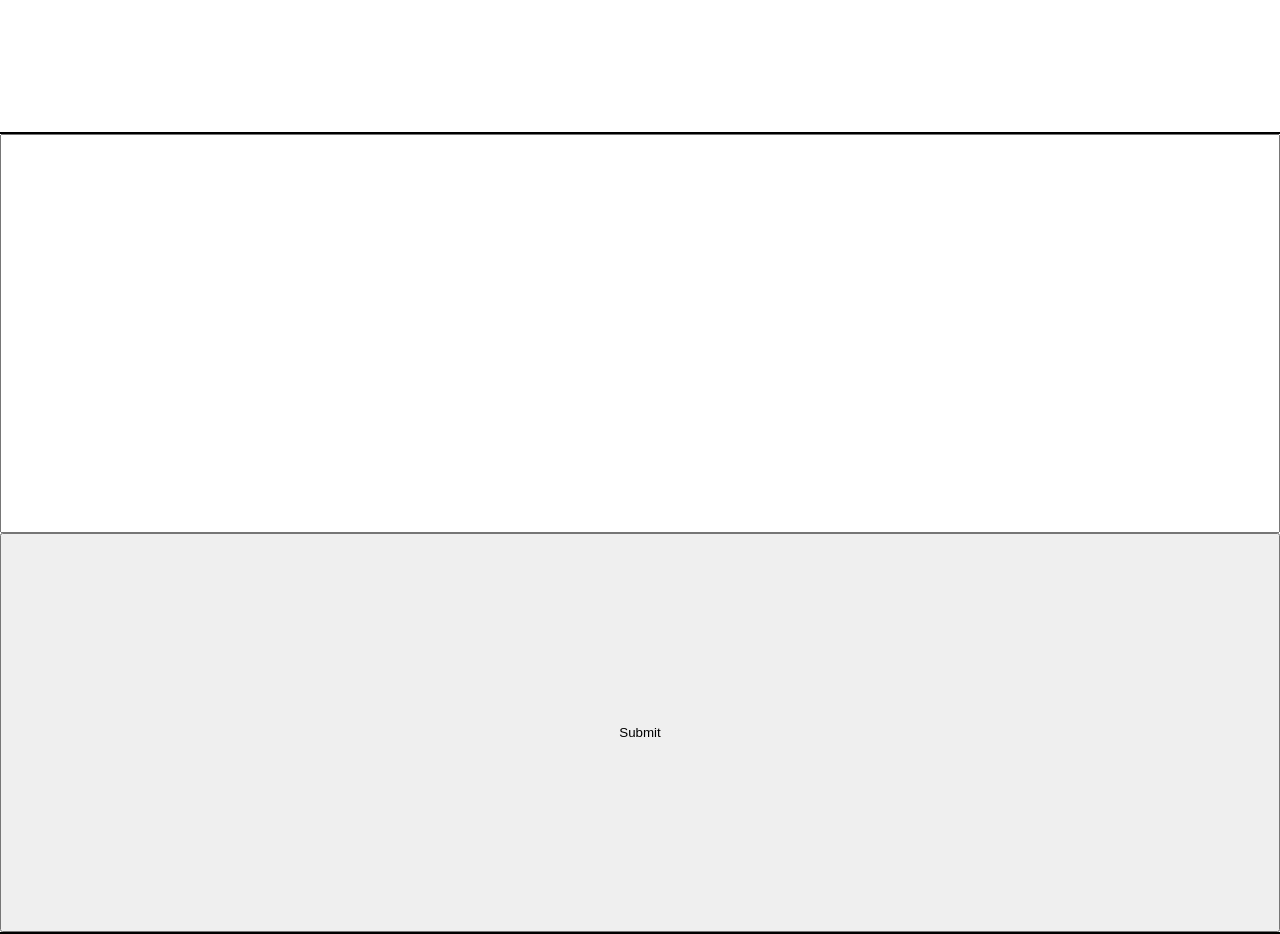
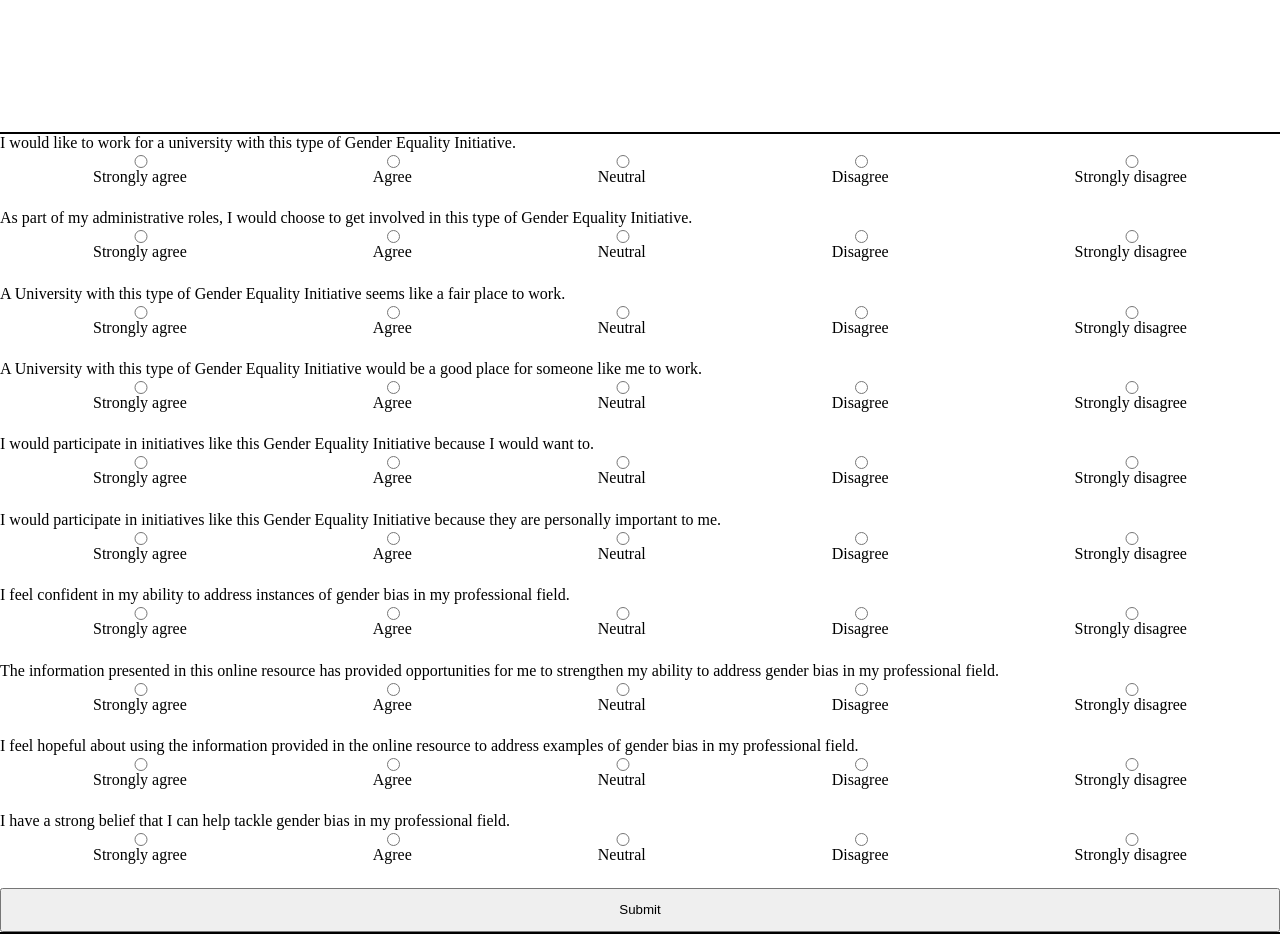
Before and after one commit to player2point0/AthenaSwanApp, a React (Create React App) app: page / in a window 1280 px wide. Shown: the part 7880-8814 px from the top of the page. Built offline with nearby package versions, Linux system fonts and the light colour scheme.

Commit message:
likert scale questions

```diff
--- /dev/null
+++ b/src/core/components/LikertScaleInput/LikertScaleInput.module.css
@@ -0,0 +1,11 @@
+.optionsContainer {
+	display: flex;
+	flex-direction: row;
+	justify-content: space-around;
+}
+
+.option {
+	display: flex;
+	flex-direction: column;
+	justify-content: center;
+}
--- /dev/null
+++ b/src/core/components/LikertScaleInput/LikertScaleInput.tsx
@@ -0,0 +1,60 @@
+import { FC } from "react";
+import styles from "./LikertScaleInput.module.css";
+
+type Props = {
+	questionText: String;
+	registerField: Object;
+};
+
+const LikertScaleInput: FC<Props> = ({ questionText, registerField }) => {
+	// TODO does name need to be the question name / input name??
+	return (
+		<div>
+			<label>{questionText}</label>
+			<div className={styles.optionsContainer}>
+				<div className={styles.option}>
+					<input
+						type="radio"
+						name="likert"
+						value="strong_agree"
+						{...registerField}
+					/>
+					<label>Strongly agree</label>
+				</div>
+				<div className={styles.option}>
+					<input type="radio" name="likert" value="agree" {...registerField} />
+					<label>Agree</label>
+				</div>
+				<div className={styles.option}>
+					<input
+						type="radio"
+						name="likert"
+						value="neutral"
+						{...registerField}
+					/>
+					<label>Neutral</label>
+				</div>
+				<div className={styles.option}>
+					<input
+						type="radio"
+						name="likert"
+						value="disagree"
+						{...registerField}
+					/>
+					<label>Disagree</label>
+				</div>
+				<div className={styles.option}>
+					<input
+						type="radio"
+						name="likert"
+						value="strong_disagree"
+						{...registerField}
+					/>
+					<label>Strongly disagree</label>
+				</div>
+			</div>
+		</div>
+	);
+};
+
+export default LikertScaleInput;
--- /dev/null
+++ b/src/core/components/LikertScaleInput/index.tsx
@@ -0,0 +1,2 @@
+import LikertScaleInput from "./LikertScaleInput";
+export default LikertScaleInput;
--- a/src/pages/Chapter6/Chapter6.tsx
+++ b/src/pages/Chapter6/Chapter6.tsx
@@ -1,5 +1,6 @@
 import { FC } from "react";
 import DoubleColumn from "../../core/components/DoubleColumn";
+import LikertScaleInput from "../../core/components/LikertScaleInput";
 import SingleColumn from "../../core/components/SingleColumn";
 import TextBox from "../../core/components/TextBox";
 import Title from "../../core/components/Title";
@@ -30,9 +31,6 @@ const Chapter6: FC<ChapterWithFormProps> = ({
 		</>
 	);
 
-	// for the forms use one page for the free text input
-	// and one page for th likert scale
-
 	return (
 		<>
 			<DoubleColumn
@@ -46,7 +44,47 @@ const Chapter6: FC<ChapterWithFormProps> = ({
 					addRefsToParent("chapter6-questionnaire", refs)
 				}
 			>
-				<input {...registerField("chpt6_1", { required: true })} />
+				<LikertScaleInput
+					registerField={registerField("chpt6_1", { required: true })}
+					questionText="I would like to work for a university with this type of Gender Equality Initiative."
+				/>
+				<LikertScaleInput
+					registerField={registerField("chpt6_2", { required: true })}
+					questionText="As part of my administrative roles, I would choose to get involved in this type of Gender Equality Initiative."
+				/>
+				<LikertScaleInput
+					registerField={registerField("chpt6_3", { required: true })}
+					questionText="A University with this type of Gender Equality Initiative seems like a fair place to work."
+				/>
+				<LikertScaleInput
+					registerField={registerField("chpt6_4", { required: true })}
+					questionText="A University with this type of Gender Equality Initiative would be a good place for someone like me to work."
+				/>
+				<LikertScaleInput
+					registerField={registerField("chpt6_5", { required: true })}
+					questionText="I would participate in initiatives like this Gender Equality Initiative because I would want to."
+				/>
+				<LikertScaleInput
+					registerField={registerField("chpt6_6", { required: true })}
+					questionText="I would participate in initiatives like this Gender Equality Initiative because they are personally important to me."
+				/>
+				<LikertScaleInput
+					registerField={registerField("chpt6_7", { required: true })}
+					questionText="I feel confident in my ability to address instances of gender bias in my professional field."
+				/>
+				<LikertScaleInput
+					registerField={registerField("chpt6_8", { required: true })}
+					questionText="The information presented in this online resource has provided opportunities for me to strengthen my ability to address gender bias in my professional field."
+				/>
+				<LikertScaleInput
+					registerField={registerField("chpt6_9", { required: true })}
+					questionText="I feel hopeful about using the information provided in the online resource to address examples of gender bias in my professional field."
+				/>
+				<LikertScaleInput
+					registerField={registerField("chpt6_10", { required: true })}
+					questionText="I have a strong belief that I can help tackle gender bias in my professional field."
+				/>
+
 				<button onClick={submitForm}>Submit</button>
 				{/* <iframe
 					src="https://docs.google.com/forms/d/e/1FAIpQLSfJlujD-0r89wk0rGvxlsifMcHCuV77n-0wNkGzGXwqi2y_5g/viewform?embedded=true"
```
